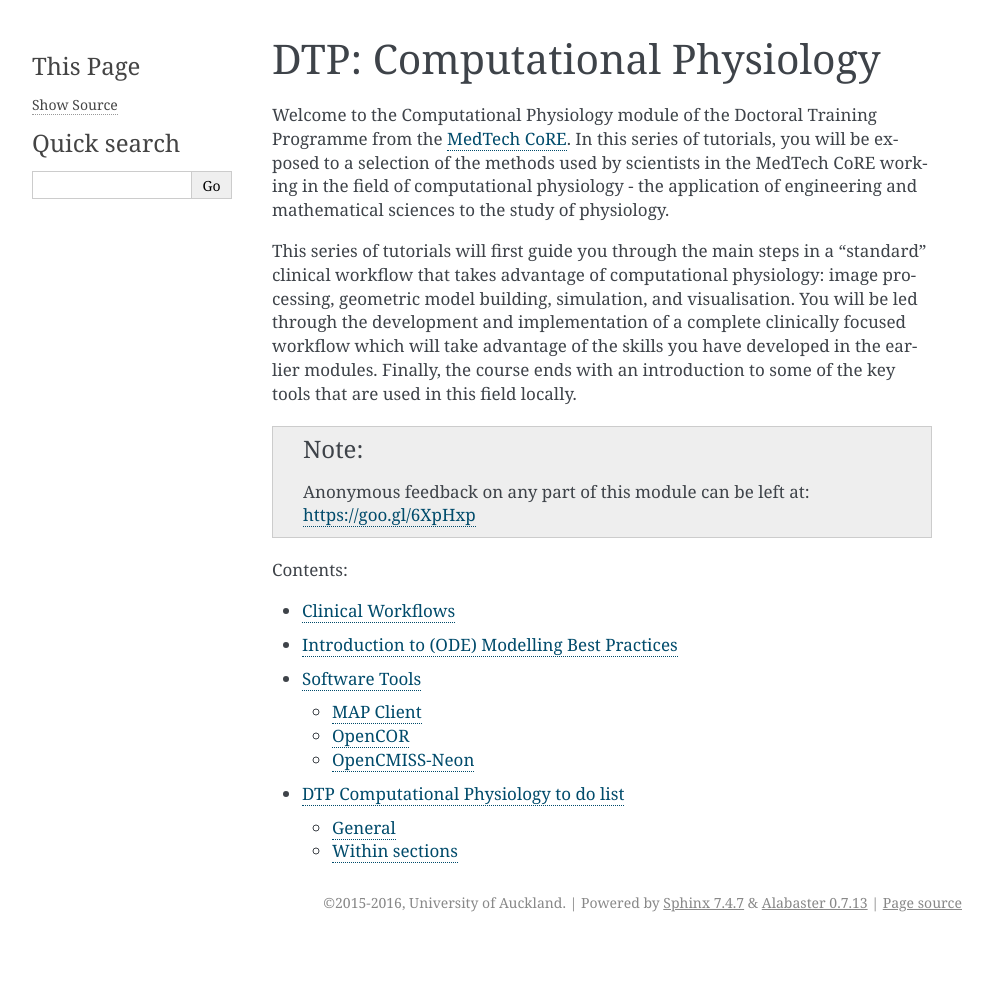
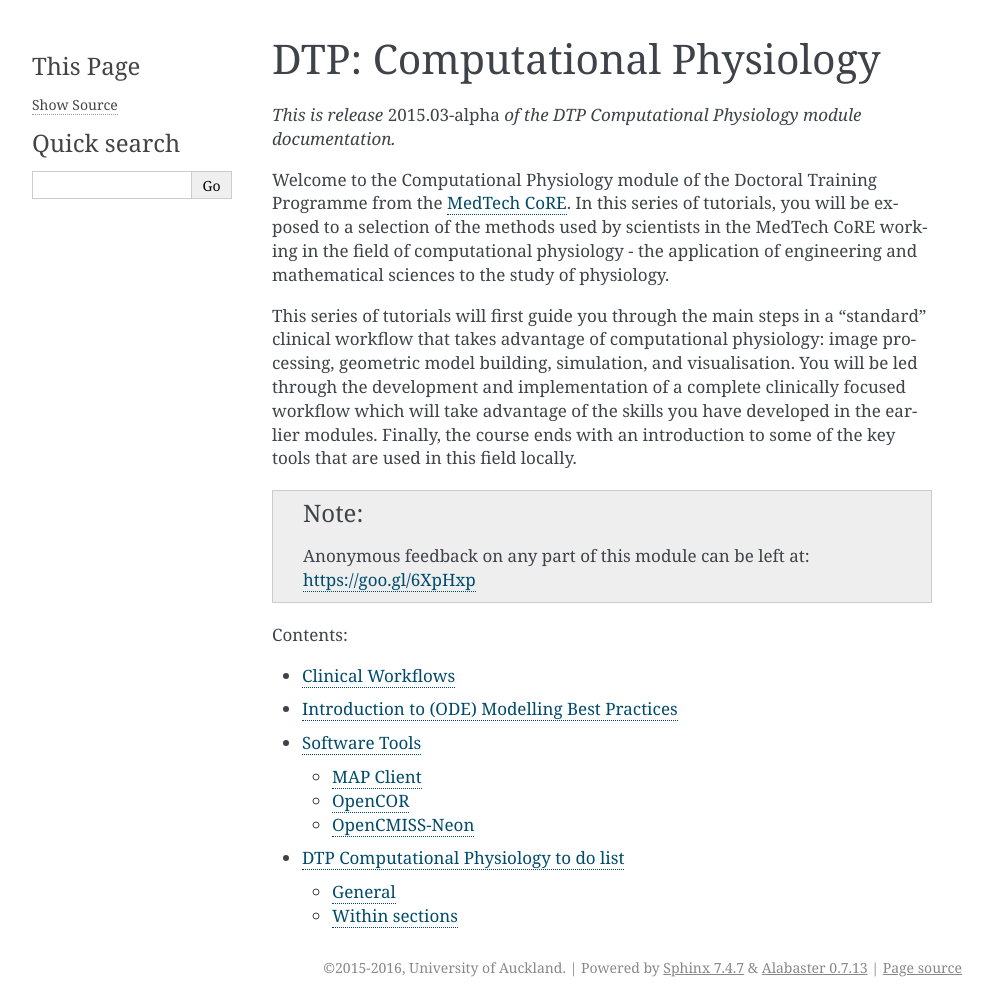
Before and after one commit to ABI-Tutorials/DTP-CompPhys, a Sphinx documentation site: the page built from source/index.rst, in a window 1280 px wide. Shown: the whole page, without its empty margins (148-1141 px from the left). Built offline with Sphinx 7.4.7, drawn with Linux system fonts in a browser that asks for light colours; pages that are not in the unit, such as notebooks, are missing from menus; before the commit the page ends 942 px from its top, so only the background shows below that.

Commit message:
adding a meaningful version/release tag for the documentation and displaying it on the main index page.

```diff
--- a/source/conf.py
+++ b/source/conf.py
@@ -59,9 +59,9 @@ author = u'University of Auckland'
 # built documents.
 #
 # The short X.Y version.
-version = '0.1'
+version = '2015.03'
 # The full version, including alpha/beta/rc tags.
-release = '0.1'
+release = '2015.03-alpha'
 
 # The language for content autogenerated by Sphinx. Refer to documentation
 # for a list of supported languages.
--- a/source/index.rst
+++ b/source/index.rst
@@ -5,6 +5,8 @@
 
 DTP: Computational Physiology
 =============================
+
+*This is release* |release| *of the DTP Computational Physiology module documentation.*
 
 Welcome to the Computational Physiology module of the Doctoral Training Programme from the `MedTech CoRE <http://cmdt.org.nz>`_. In this series of tutorials, you will be exposed to a selection of the methods used by scientists in the MedTech CoRE working in the field of computational physiology - the application of engineering and mathematical sciences to the study of physiology.
 
```
